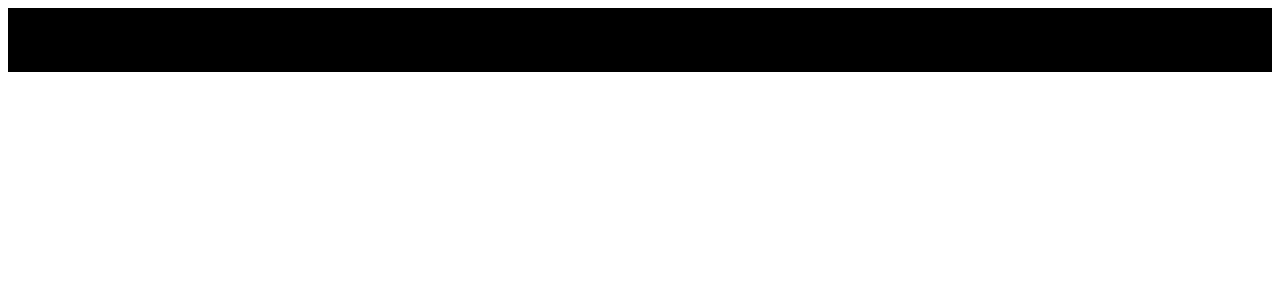
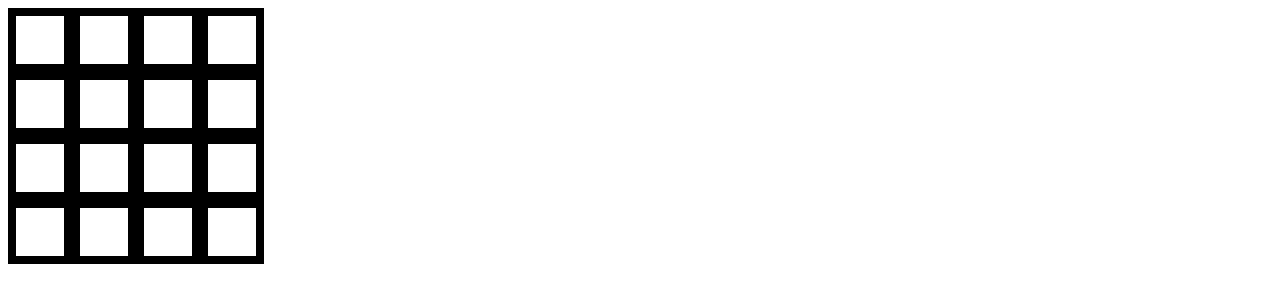
Before and after one commit to maemae-b/Etch-a-Sketch, a plain HTML site: page index.html in a window 1280 px wide. Drawn offline with Linux system fonts and the light colour scheme.

Commit message:
Adjust styles to create a decent 16x16 grid

```diff
--- a/style.css
+++ b/style.css
@@ -4,15 +4,15 @@ html {
 	box-sizing: border-box;
 }
 
-div {
-    border: 1rem solid black;
-}
+div.container {
+    width: 16rem;
+    height: 16rem;
 
-div.container {
     display: flex;
+    flex-wrap: wrap;
 }
 
 div.container > div {
-    flex: auto;
-
+    flex: 1 1 4rem;
+    border: 0.5rem solid black;
 }
```
